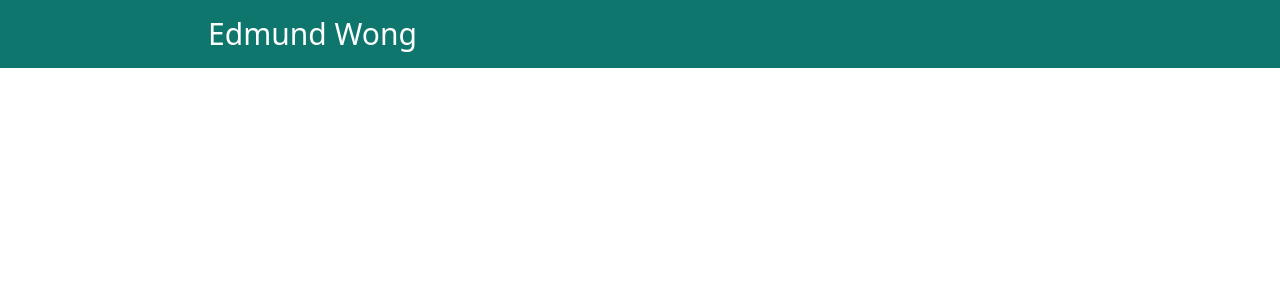
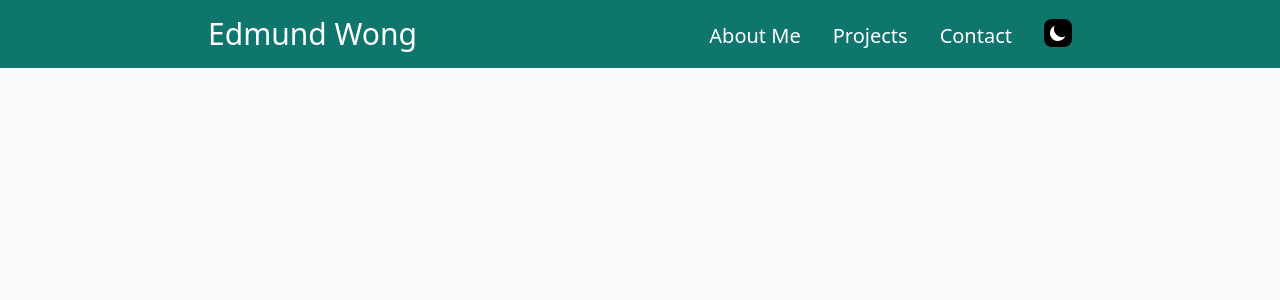
Before and after one commit to EmunW/portfolio-website, a React (Vite) app: page / in a window 1280 px wide. Shown: the top 300 px of the page. Built offline with nearby package versions, Linux system fonts and the light colour scheme.

Commit message:
Added dark mode

```diff
--- a/package.json
+++ b/package.json
@@ -21,6 +21,8 @@
   },
   "dependencies": {
     "react": "^18.2.0",
-    "react-router-dom": "^6.22.3"
+    "react-responsive": "^9.0.2",
+    "react-router-dom": "^6.22.3",
+    "react-toggle": "^4.1.3"
   }
 }
--- a/src/App.jsx
+++ b/src/App.jsx
@@ -4,9 +4,9 @@
 
 const App = () => {
   return (
-    <BrowserRouter>
+    <div className="min-h-screen bg-slate-50 dark:bg-black dark:text-white">
       <Header />
-    </BrowserRouter>
+    </div>
   );
 };
 
--- /dev/null
+++ b/src/DarkMode.jsx
@@ -0,0 +1,48 @@
+import React, { useState } from "react";
+import { Icons } from "./Icons";
+
+export const DarkMode = () => {
+  const [isDark, setIsDark] = useState(false);
+
+  const toggleDark = () => {
+    console.log(isDark);
+    if (isDark === false) {
+      document.documentElement.classList.add("dark");
+      setIsDark(true);
+    } else {
+      document.documentElement.classList.remove("dark");
+      setIsDark(false);
+    }
+  };
+
+  return (
+    <button
+      id="theme-toggle"
+      type="button"
+      className="text-white bg-black dark:text-white hover:bg-gray-100 hover:text-black dark:hover:text-black dark:hover:bg-white focus:outline-none focus:ring-4 focus:ring-gray-200 dark:focus:ring-gray-700 rounded-lg text-sm p-1"
+      onClick={toggleDark}
+    >
+      {isDark ? (
+        <Icons
+          id="theme-toggle-light-icon"
+          className="w-5 h-5"
+          fill="currentColor"
+          viewBox="0 0 20 20"
+          xmlns="http://www.w3.org/2000/svg"
+          d="M10 2a1 1 0 011 1v1a1 1 0 11-2 0V3a1 1 0 011-1zm4 8a4 4 0 11-8 0 4 4 0 018 0zm-.464 4.95l.707.707a1 1 0 001.414-1.414l-.707-.707a1 1 0 00-1.414 1.414zm2.12-10.607a1 1 0 010 1.414l-.706.707a1 1 0 11-1.414-1.414l.707-.707a1 1 0 011.414 0zM17 11a1 1 0 100-2h-1a1 1 0 100 2h1zm-7 4a1 1 0 011 1v1a1 1 0 11-2 0v-1a1 1 0 011-1zM5.05 6.464A1 1 0 106.465 5.05l-.708-.707a1 1 0 00-1.414 1.414l.707.707zm1.414 8.486l-.707.707a1 1 0 01-1.414-1.414l.707-.707a1 1 0 011.414 1.414zM4 11a1 1 0 100-2H3a1 1 0 000 2h1z"
+          fillRule="evenodd"
+          clipRule="evenodd"
+        />
+      ) : (
+        <Icons
+          id="theme-toggle-dark-icon"
+          className="w-5 h-5"
+          fill="currentColor"
+          viewBox="0 0 20 20"
+          xmlns="http://www.w3.org/2000/svg"
+          d="M17.293 13.293A8 8 0 016.707 2.707a8.001 8.001 0 1010.586 10.586z"
+        />
+      )}
+    </button>
+  );
+};
--- a/src/Header.jsx
+++ b/src/Header.jsx
@@ -1,8 +1,33 @@
+import { useState } from "react";
+import { DarkMode } from "./DarkMode";
+
 export default function Header() {
   return (
-    <header className="bg-teal-700 text-white sticky top-0 z-10">
+    <header className="bg-teal-700 text-white sticky top-0 z-10 dark:bg-white dark:text-black">
       <section className="max-w-4xl mx-auto p-4 flex justify-between items-center">
-        <h1 className="text-3xl font-medium">Edmund Wong</h1>
+        <h1 className="text-3xl font-medium">
+          <a href="#header">Edmund Wong</a>
+        </h1>
+        <div>
+          <button
+            id="mobile-open-button"
+            className="text-3xl sm:hidden focus:outline-none"
+          >
+            &#9776;
+          </button>
+          <nav className="hidden sm:block space-x-8 text-xl" aria-label="main">
+            <a href="#about" className="link hover:opacity-90">
+              About Me
+            </a>
+            <a href="#projects" className="link hover:opacity-90">
+              Projects
+            </a>
+            <a href="#contact" className="link hover:opacity-90">
+              Contact
+            </a>
+            <DarkMode></DarkMode>
+          </nav>
+        </div>
       </section>
     </header>
   );
--- /dev/null
+++ b/src/Icons.jsx
@@ -0,0 +1,17 @@
+export const Icons = (props) => {
+  return (
+    <svg
+      id={props.id}
+      className={props.className}
+      fill={props.fill}
+      viewBox={props.viewBox}
+      xmlns={props.link}
+    >
+      <path
+        d={props.d}
+        fillRule={props.fillRule}
+        clipRule={props.clipRule}
+      ></path>
+    </svg>
+  );
+};
--- a/tailwind.config.js
+++ b/tailwind.config.js
@@ -1,10 +1,9 @@
 /** @type {import('tailwindcss').Config} */
 module.exports = {
-    content: [
-      "./src/**/*.{js,jsx,ts,tsx}",
-    ],
-    theme: {
-      extend: {},
-    },
-    plugins: [],
-  }
+  darkMode: "class",
+  content: ["./src/**/*.{js,jsx,ts,tsx}"],
+  theme: {
+    extend: {},
+  },
+  plugins: [],
+};
```
Also changed, not shown: 1 other file (tests, documents, lock files or other folders).
